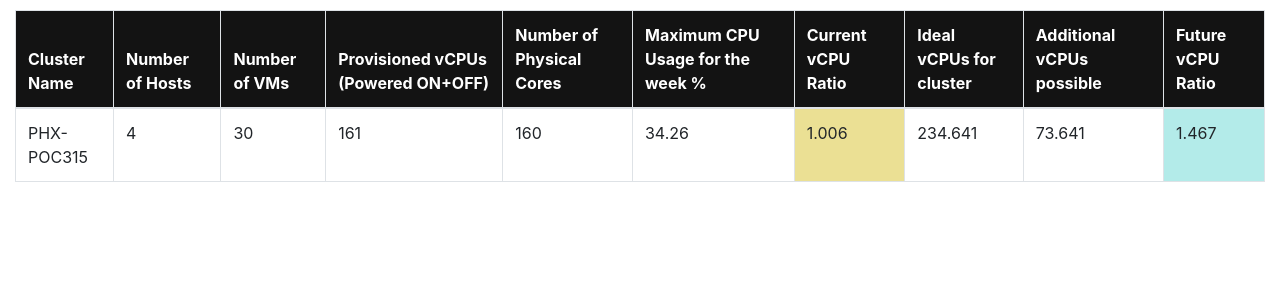
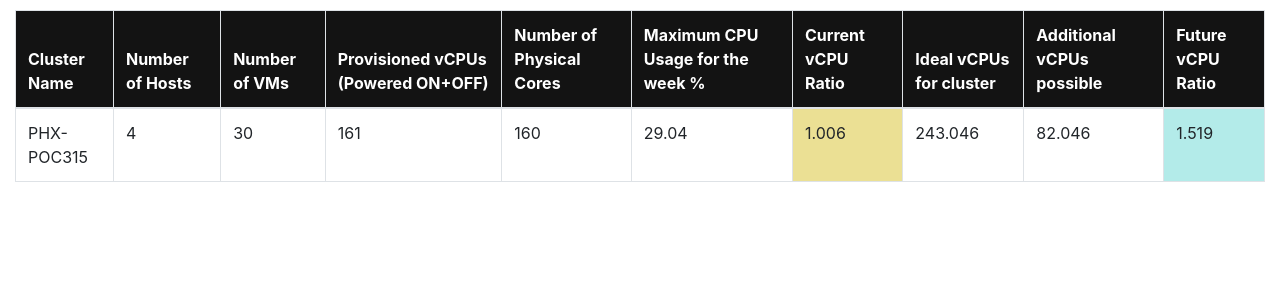
Before and after one commit to rushabhjain-nx/vcpu_data_from_pc, a Flask app: page /result in a window 1280 px wide. Shown: the part 66-366 px from the top of the page. Run offline with Flask 3, Linux system fonts and the light colour scheme.

Commit message:
req.txt added

```diff
--- a/downloaded_report_instance/Weekly_Max_CPU_Usage.csv/1_max_cpu_usage.csv
+++ b/downloaded_report_instance/Weekly_Max_CPU_Usage.csv/1_max_cpu_usage.csv
@@ -1,2 +1,2 @@
 Name,Host Count,VM Count,CPU Count,CPU Usage,Cluster Id
-PHX-POC315 ,4 ,30 ,160 ,34.26 %,00060c61-27ab-03e5-0000-000000010315
+PHX-POC315 ,4 ,30 ,160 ,29.04 %,00060c61-27ab-03e5-0000-000000010315
--- a/generated_vcpu_result.json
+++ b/generated_vcpu_result.json
@@ -1,7 +1,7 @@
 [
     {
         "uuid": "00060c61-27ab-03e5-0000-000000010315",
-        "max_cpu_usage": "34.26 %",
+        "max_cpu_usage": "29.04 %",
         "phy_cores": "160",
         "num_hosts": "4",
         "name": "PHX-POC315",
--- a/templates/output.html
+++ b/templates/output.html
@@ -52,11 +52,11 @@
          <td> 30</td>
         <td> 161</td>
         <td> 160</td>
-        <td> 34.26</td>
+        <td> 29.04</td>
         <td style="background-color:rgb(235, 224, 148)" > 1.006</td>
-        <td> 234.641</td>
-        <td> 73.641</td>
-         <td style="background-color: rgb(179, 235, 233)"> 1.467</td>
+        <td> 243.046</td>
+        <td> 82.046</td>
+         <td style="background-color: rgb(179, 235, 233)"> 1.519</td>
         </tr>
 
 
```
Also changed, not shown: requirements.txt (added, +16 -0 lines), 1 other file.
